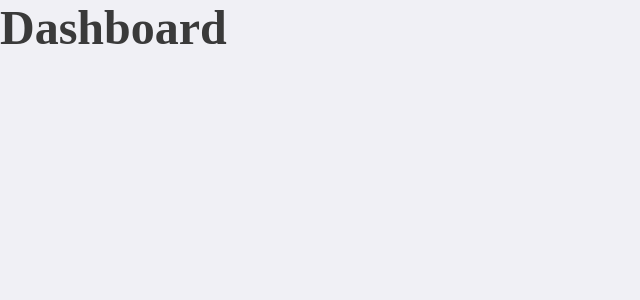
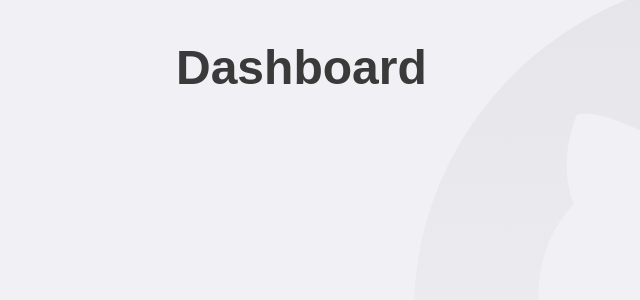
Before and after one commit to userthiago/github-explorer, a React (Create React App) app: page / in a window 1280 px wide. Shown: the top 300 px of the page, without its empty margins (0-640 px from the left). Built offline with nearby package versions, Linux system fonts and the light colour scheme.

Commit message:
style: Estilo base para as páginas no projeto.

```diff
--- a/public/index.html
+++ b/public/index.html
@@ -9,6 +9,8 @@
       content="Web site created using create-react-app"
     />
     <title>React App</title>
+    <link rel="preconnect" href="https://fonts.gstatic.com">
+    <link href="https://fonts.googleapis.com/css2?family=Roboto:ital,wght@0,700;1,400&display=swap" rel="stylesheet">
   </head>
   <body>
     <noscript>You need to enable JavaScript to run this app.</noscript>
--- a/src/pages/Dashboard/styles.ts
+++ b/src/pages/Dashboard/styles.ts
@@ -1,6 +1,6 @@
 import styled from 'styled-components';
 
 export const Title = styled.h1`
-  font-size: 48px;
+  font-size: 3rem;
   color: #3a3a3a;
 `;
--- a/src/styles/global.ts
+++ b/src/styles/global.ts
@@ -1,4 +1,6 @@
 import { createGlobalStyle } from 'styled-components';
+
+import githubBackground from '../assets/imgs/github-background.svg';
 
 export default createGlobalStyle`
   * {
@@ -9,6 +11,22 @@ export default createGlobalStyle`
   }
 
   body {
-    background-color: #F0F0F5;
+    background: #F0F0F5 url(${githubBackground}) no-repeat 70% top;
+    -webkit-font-smoothing: antialiased;
+
+  }
+
+  body, input, button {
+    font: 16px Robot, sans-serif;
+  }
+
+  #root {
+    max-width: 968px;
+    margin: 0 auto;
+    padding: 40px 20px;
+  }
+
+  button {
+    cursor: pointer;
   }
 `;
```
Also changed, not shown: src/assets/imgs/github-background.svg (added).
